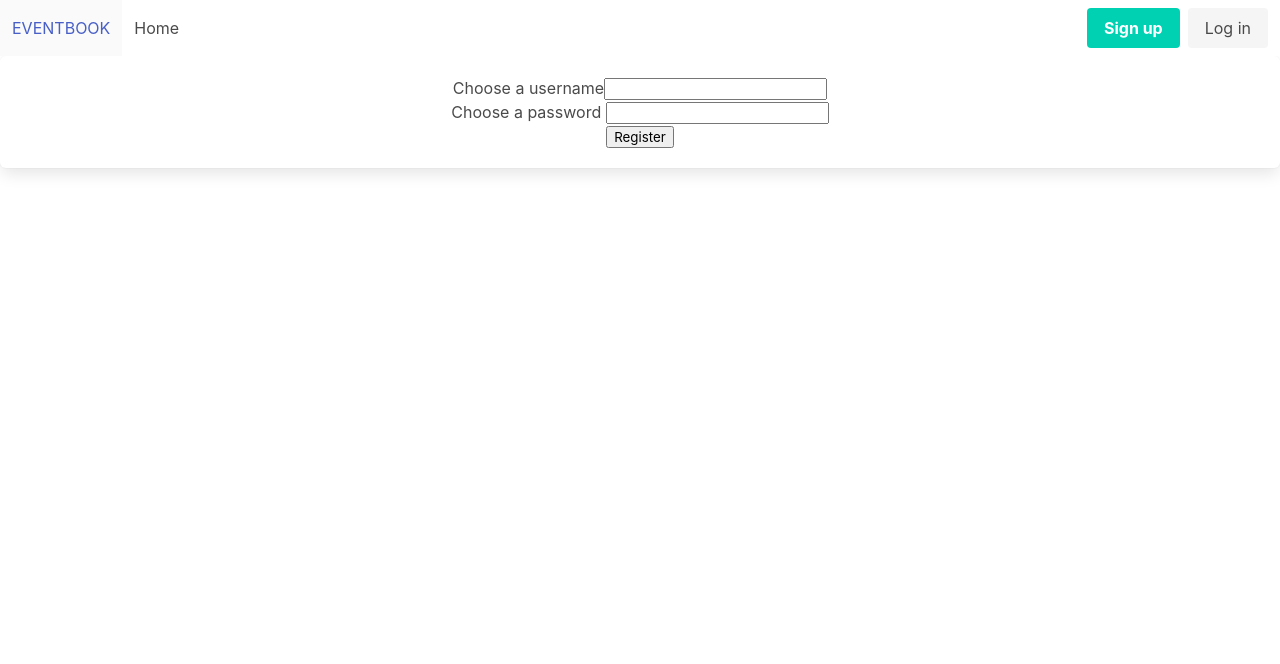
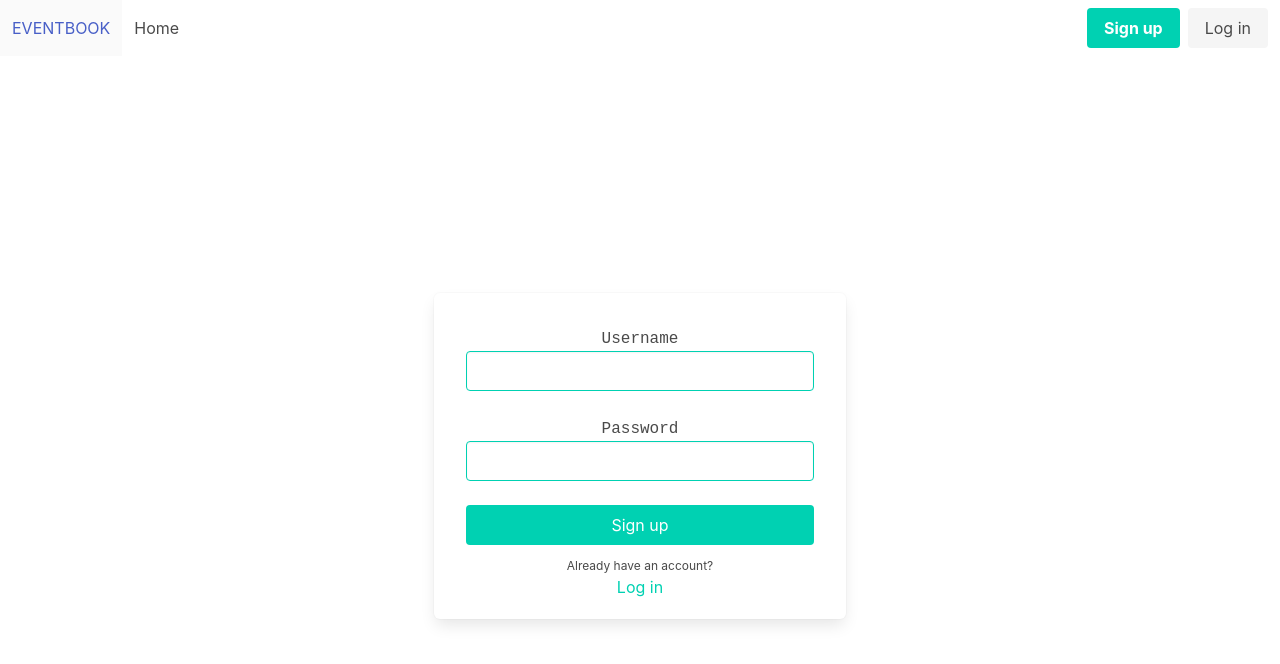
Before and after one commit to Kubrianity/eventbook, a Vue app in the folder week-7/frontend/: page /register in a window 1280 px wide. Shown: the top 664 px of the page. Built offline with nearby package versions, Linux system fonts and the light colour scheme.

Commit message:
Add style to login and register cards

```diff
--- a/week-7/frontend/src/components/login-card.vue
+++ b/week-7/frontend/src/components/login-card.vue
@@ -1,17 +1,19 @@
 <template lang = 'pug'>
-div.columns.is-mobile
-  div.column
-    div.box
+div.hero.is-fullheight
+  div.hero-body.is-justify-content-center.is-align-items-center
+    div.columns.is-flex.is-flex-direction-column.box
       form(@submit.prevent = "handleClick")
-        div
+        div.column
           label Username
-          input(type="text" name="username" v-model="username")
-        div
+          input.input.is-primary(type="text" name="username" v-model="username")
+        div.column
           label Password
-          input(type="password" name="password" v-model="password")
-        div
-          button(type="submit" value="Log in") Login
-
+          input.input.is-primary(type="password" name="password"  v-model="password")
+        div.column
+          button.button.is-primary.is-fullwidth(type="submit") Log in
+        div.has-text-centered
+          p.is-size-7 Don't have an account?
+          router-link.has-text-primary(to="/register") Sign up
 </template>
 
 <script>
@@ -42,16 +44,8 @@ export default {
 }
 </script>
 
-<!-- Add "scoped" attribute to limit CSS to this component only -->
 <style scoped>
-.box {
-  max-width:auto;
-  margin:15px;
-}
-button {
-  margin:15px;
-}
-p {
-  margin:5px;
-}
+  label {
+    font-family: 'Courier New', monospace;
+  }
 </style>
--- a/week-7/frontend/src/components/register-card.vue
+++ b/week-7/frontend/src/components/register-card.vue
@@ -1,17 +1,21 @@
 <template lang = 'pug'>
-div.columns.is-mobile
-  div.column
-    div.box
+div.hero.is-fullheight
+  div.hero-body.is-justify-content-center.is-align-items-center
+    div.columns.is-flex.is-flex-direction-column.box
       form(@submit.prevent = "handleRegister")
-        div
-          label Choose a username
-          input(type="text" name="username" v-model="username")
-        div
-          label Choose a password
-          input(type="password" name="password" v-model="password")
-        div
-          button(type="submit" value="Register") Register
+        div.column
+          label Username
+          input.input.is-primary(type="text" name="username" v-model="username")
+        div.column
+          label Password
+          input.input.is-primary(type="password" name="password"  v-model="password")
+        div.column
+          button.button.is-primary.is-fullwidth(type="submit") Sign up
+        div.has-text-centered
+          p.is-size-7 Already have an account?
+          router-link.has-text-primary(to="/login") Log in
 </template>
+
 
 <script>
 
@@ -40,3 +44,9 @@ export default {
   }
 }
 </script>
+
+<style scoped>
+  label {
+    font-family: 'Courier New', monospace;
+  }
+</style>
```
